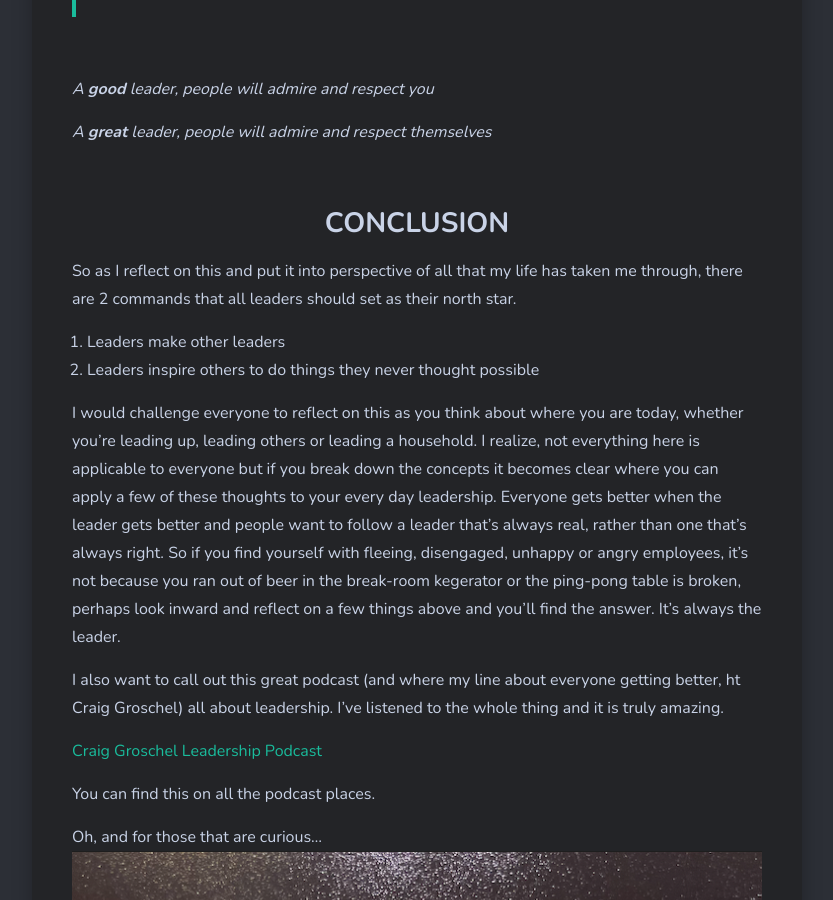
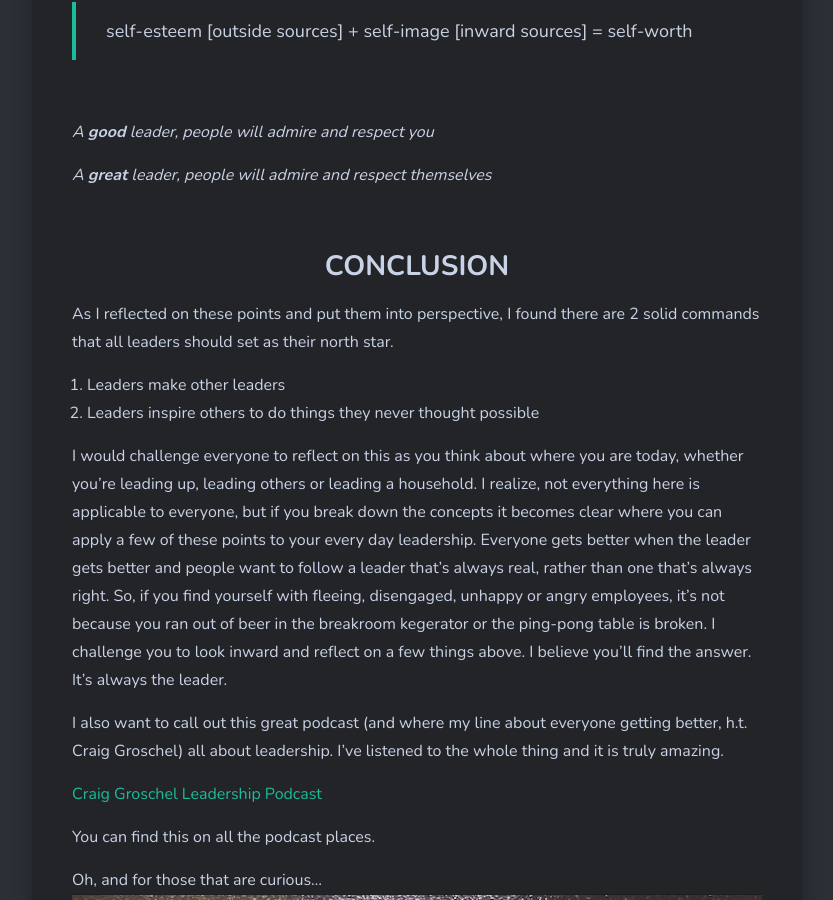
Before and after one commit to technicalanxiety/technicalanxiety.github.io, a Jekyll site: the page built from _posts/2024-2-16-thoughts-on-leadership.md, in a window 1280 px wide and 900 px high, scrolled down 3607 px. Shown: the whole window, without its empty margins (23-856 px from the left). Built offline with Jekyll 4.4.1, drawn with Linux system fonts in a browser that asks for light colours; nearby versions of some CDN libraries; comment, search, counter and statistics services are not loaded; some of the changed text lies outside the part shown.

Commit message:
cleaned up grammer in leadership post

```diff
--- a/_posts/2024-2-16-thoughts-on-leadership.md
+++ b/_posts/2024-2-16-thoughts-on-leadership.md
@@ -8,7 +8,10 @@
 
 ## ABOUT
 {: .text-center}
-I was recently at my dad's house cleaning out my old closet reliving past memories as I came across various trinkets and things until I stumbled upon my 3 pages of notes from Drum Major Camp. I thought to myself before I started reading, oh this will be good and chuckled at little. Then I began to read... I was absolutely blown away! I have thought most of my career that the perceptions and ideas around leadership have just developed out of nothing along my travels, however, I know now that I was wrong. Aside from the example of my father and mother, I now know where much of how I think about leadership has come about. I would like to share it with you here. It's pretty neat.
+Not long ago, I was at my dad's house cleaning out my old closet and reliving memories from the various childhood things my parents kept for me. That’s when I found the aged notes from when I’d attended Drum Major Camp. Before I started reading the handwritten pages, circa 1994, I chuckled thinking, *oh, this will be good*. Then I began to read... and I was absolutely blown away!
+
+Throughout my career, I’ve never stopped to consider where my perceptions and ideals around leadership came from, but they simply didn’t appear during my travels. Aside from the example set by my parents, I now know where much of how I think about leadership comes from, and I would like to share it with you here. I think it’s pretty neat.
+
 
 > As you read through this, think about how these thoughts and concepts might
 > apply to pretty much any organization or situation.
@@ -25,7 +28,7 @@
 
 #### *General Leadership*
 ---
-Leading is about **For Giving** and **Forgiving**. It's important to distinguish between the two because they are uniquely different. People don't get better by making them feel worse. The most powerful thing you can do as a leader is forgive and to give grace to someone that is struggling, made a mistake or something else negative.
+Leading is about **Forgiving** and **For Giving**. It's important to distinguish between the two because they are uniquely different. People don't get better by making them feel worse. The most powerful thing you can do as a leader is forgive and to give grace to someone that is struggling, made a mistake or something else negative.
 
 Followers are driven by **What's in it for me?**, **Ego**, and **it feels good**.
 
@@ -98,14 +101,14 @@
 
 ## CONCLUSION
 {: .text-center}
-So as I reflect on this and put it into perspective of all that my life has taken me through, there are 2 commands that all leaders should set as their north star.
+As I reflected on these points and put them into perspective, I found there are 2 solid commands that all leaders should set as their north star.
 
 1. Leaders make other leaders
 2. Leaders inspire others to do things they never thought possible
 
-I would challenge everyone to reflect on this as you think about where you are today, whether you're leading up, leading others or leading a household. I realize, not everything here is applicable to everyone but if you break down the concepts it becomes clear where you can apply a few of these thoughts to your every day leadership. Everyone gets better when the leader gets better and people want to follow a leader that's always real, rather than one that's always right. So if you find yourself with fleeing, disengaged, unhappy or angry employees, it's not because you ran out of beer in the break-room kegerator or the ping-pong table is broken, perhaps look inward and reflect on a few things above and you'll find the answer. It's always the leader.
+I would challenge everyone to reflect on this as you think about where you are today, whether you're leading up, leading others or leading a household. I realize, not everything here is applicable to everyone, but if you break down the concepts it becomes clear where you can apply a few of these points to your every day leadership. Everyone gets better when the leader gets better and people want to follow a leader that's always real, rather than one that's always right. So, if you find yourself with fleeing, disengaged, unhappy or angry employees, it's not because you ran out of beer in the breakroom kegerator or the ping-pong table is broken. I challenge you to look inward and reflect on a few things above. I believe you'll find the answer. It's always the leader.
 
-I also want to call out this great podcast (and where my line about everyone getting better, ht Craig Groschel) all about leadership. I've listened to the whole thing and it is truly amazing.
+I also want to call out this great podcast (and where my line about everyone getting better, h.t. Craig Groschel) all about leadership. I've listened to the whole thing and it is truly amazing.
 
 [Craig Groschel Leadership Podcast](https://youtube.com/playlist?list=PLfd9RiSXWAX63y6ZXYrBtyN05jy3BGEPg&si=zqk1jb0E7zT6Jyn5)
 
```
Also changed, not shown: other parts of _posts/2024-2-16-thoughts-on-leadership.md (+2 -2 lines).
